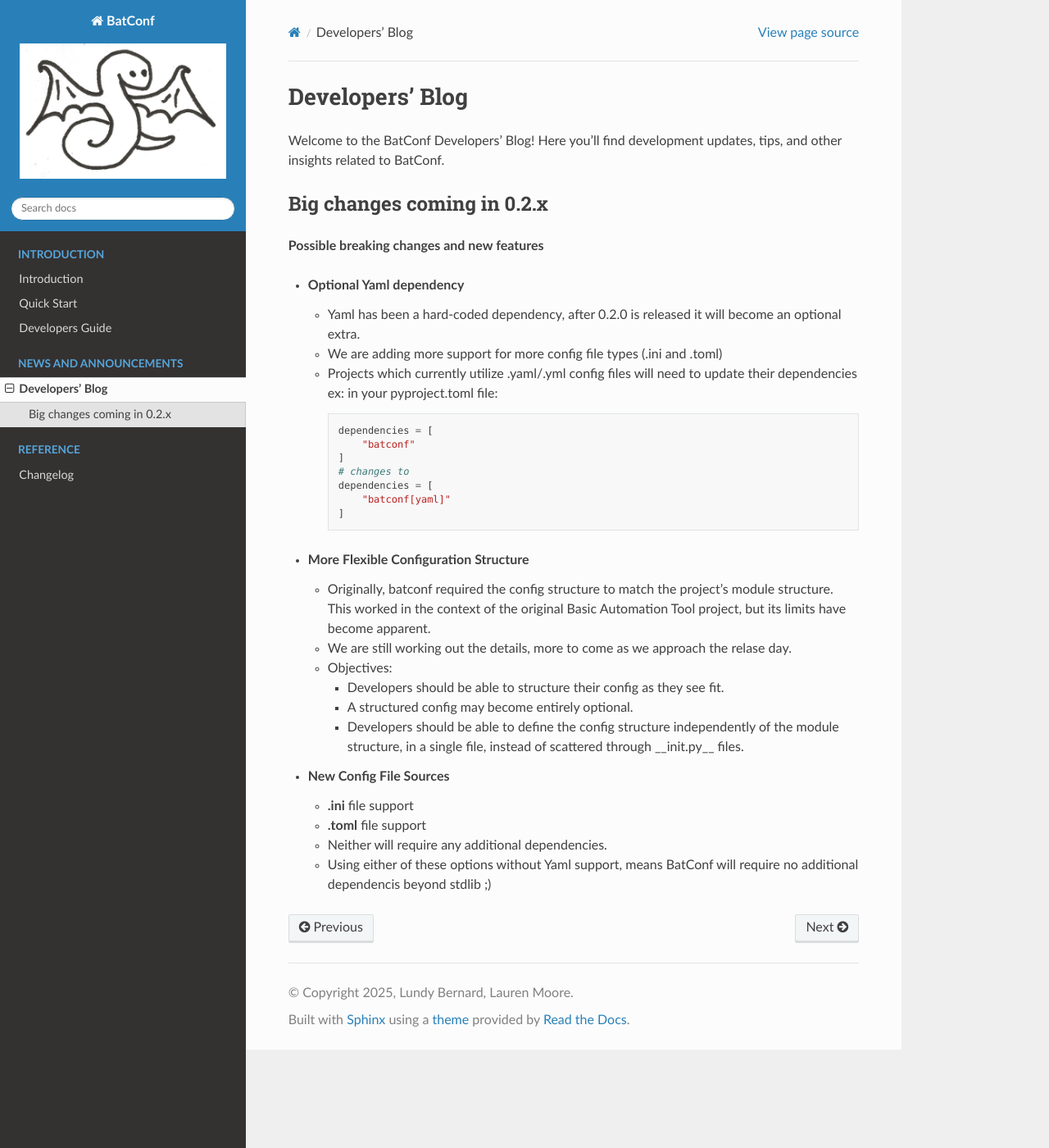
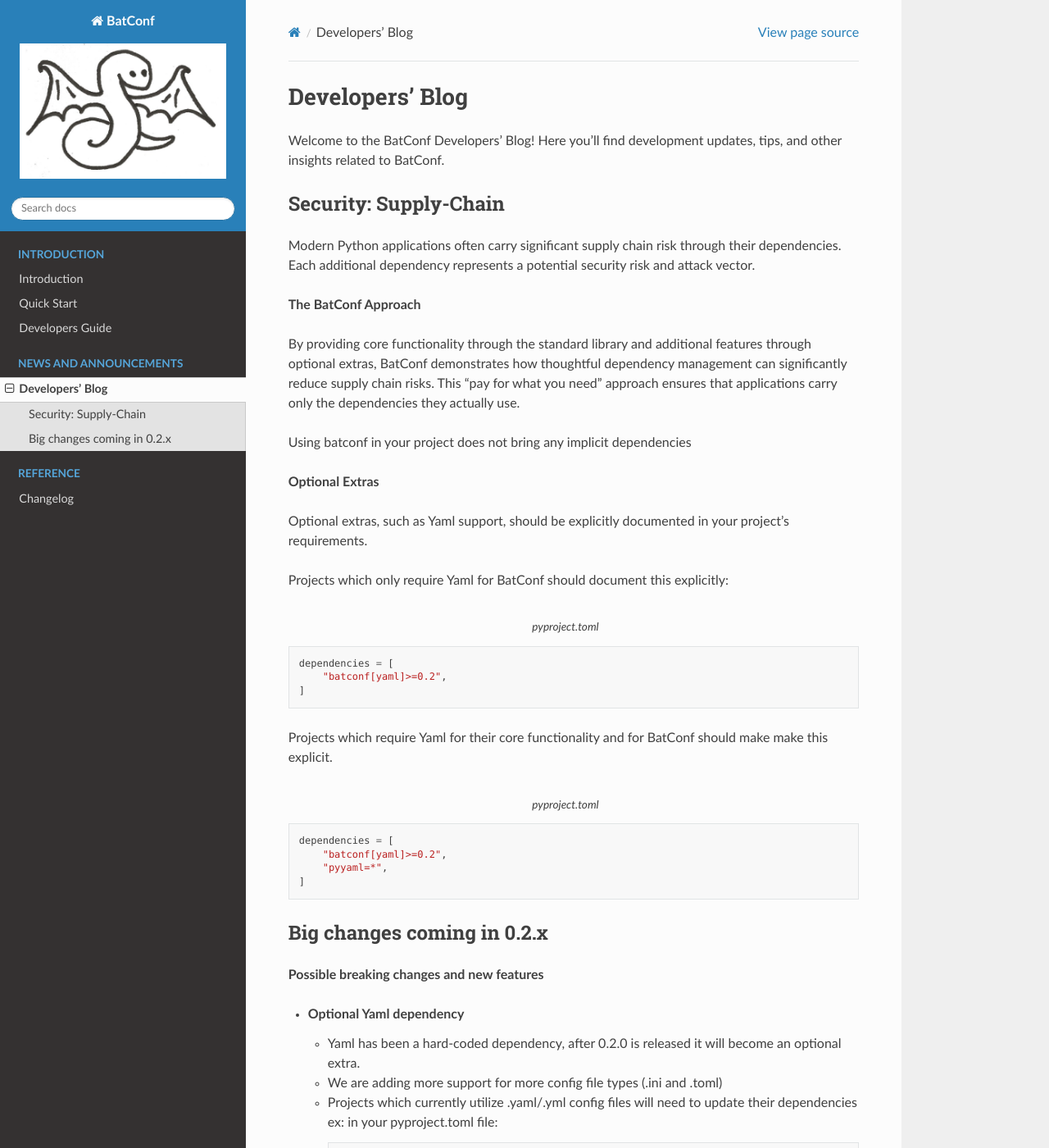
Before and after one commit to lundybernard/batconf, a Sphinx documentation site: the page built from docs/source/devblog.rst, in a window 1280 px wide and 1400 px high. Shown: the whole window at 82% size. Built offline with Sphinx 7.4.7 and the Read the Docs theme 3.1.0, drawn with Linux system fonts in a browser that asks for light colours; pages that are not in the unit, such as notebooks, are missing from menus.

Commit message:
docs: supply-chain security

```diff
--- a/docs/source/devblog.rst
+++ b/docs/source/devblog.rst
@@ -4,6 +4,52 @@ Developers' Blog
 Welcome to the BatConf Developers' Blog!
 Here you'll find development updates,
 tips, and other insights related to BatConf.
+
+
+.. _supplychain_security_blog:
+
+Security: Supply-Chain
+---------------------------------------------------------------------
+Modern Python applications often carry significant supply chain
+risk through their dependencies.
+Each additional dependency represents a potential security risk
+and attack vector.
+
+**The BatConf Approach**
+
+By providing core functionality through the standard library
+and additional features through optional extras,
+BatConf demonstrates how thoughtful dependency management can significantly
+reduce supply chain risks.
+This "pay for what you need" approach ensures that applications carry only the
+dependencies they actually use.
+
+Using batconf in your project does not bring any implicit dependencies
+
+**Optional Extras**
+
+Optional extras, such as Yaml support, should be explicitly documented
+in your project's requirements.
+
+Projects which only require Yaml for BatConf should document this explicitly:
+
+.. code-block:: TOML
+    :caption: pyproject.toml
+
+    dependencies = [
+        "batconf[yaml]>=0.2",
+    ]
+
+Projects which require Yaml for their core functionality and for BatConf
+should make make this explicit.
+
+.. code-block:: TOML
+    :caption: pyproject.toml
+
+    dependencies = [
+        "batconf[yaml]>=0.2",
+        "pyyaml=*",
+    ]
 
 
 .. _upcoming_changes_in_02x:
```
Also changed, not shown: docs/source/index.rst (+9 -1 lines).
